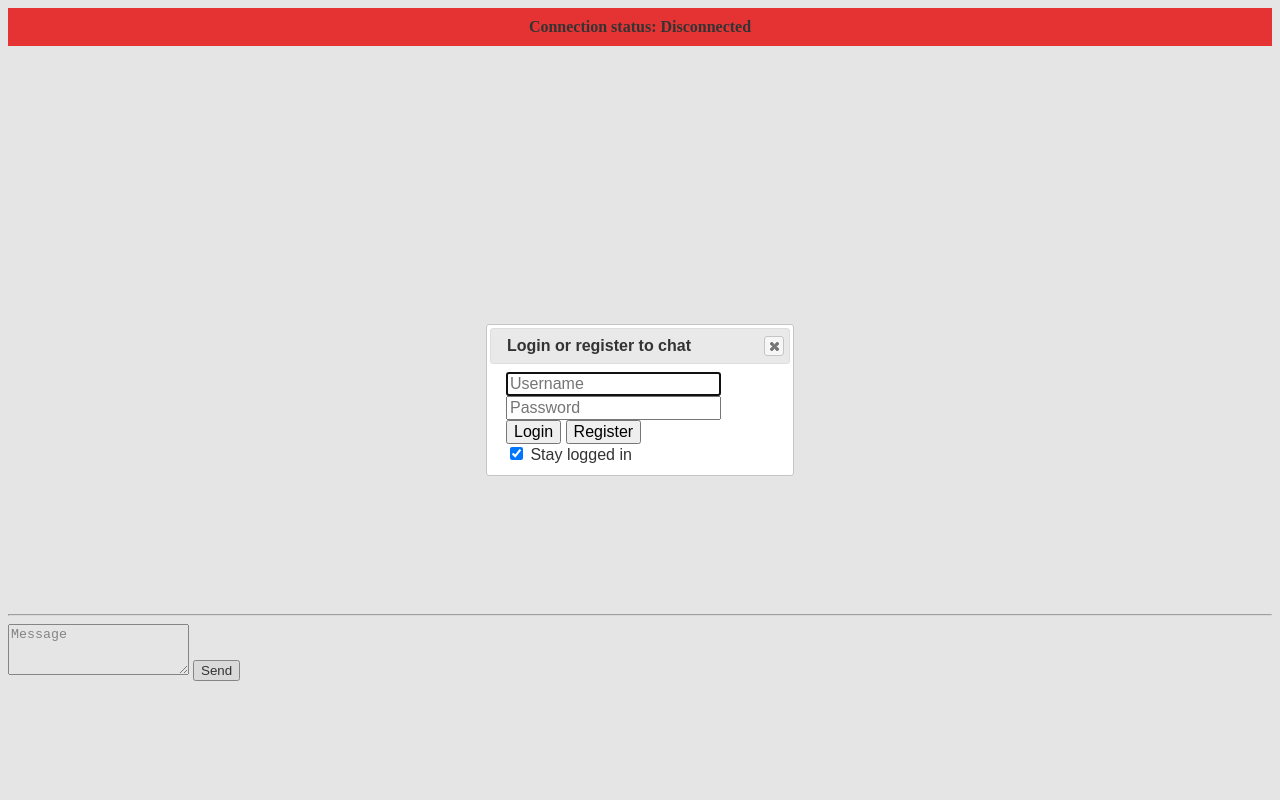
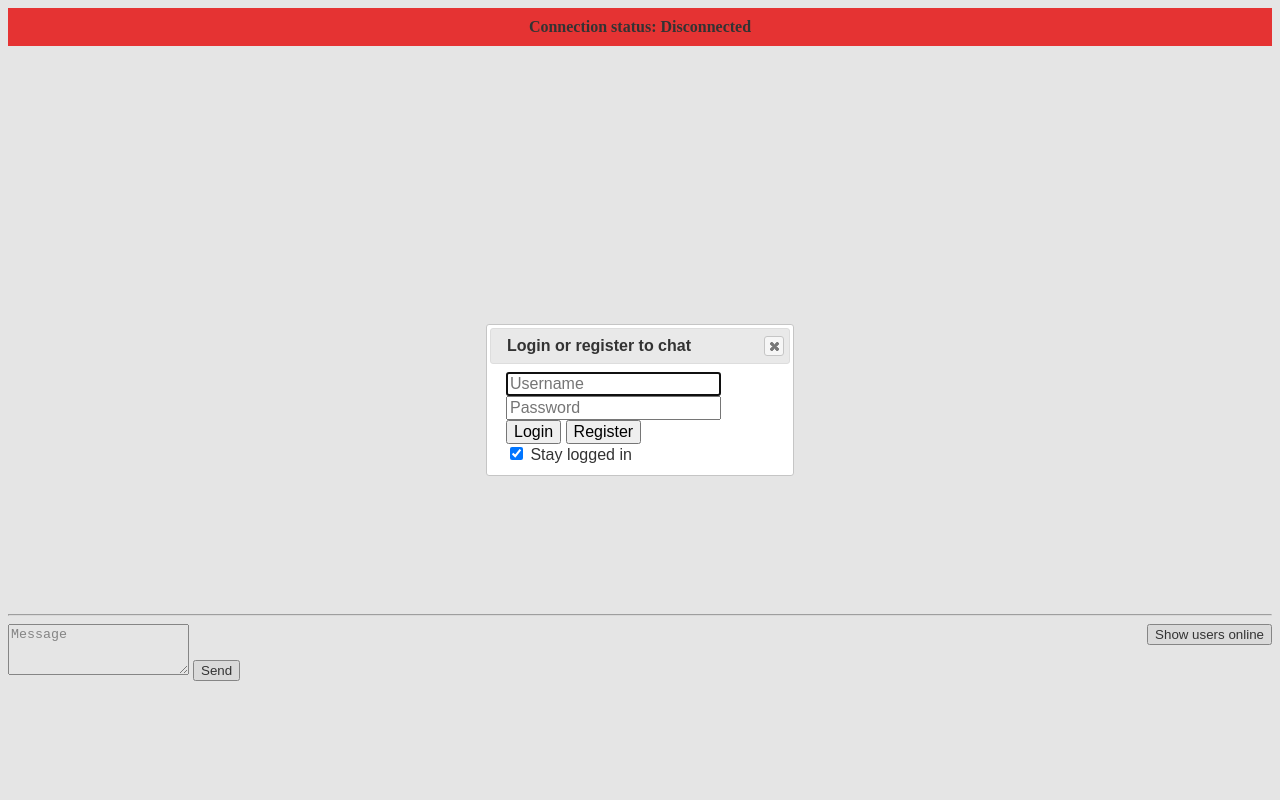
Before and after one commit to Janicxz/mongoChat, a Flask app: page / in a window 1280 px wide. Run offline with Flask 3, Linux system fonts and the light colour scheme; some libraries are stand-ins or nearby versions.

Commit message:
Add online users list

```diff
--- a/server.py
+++ b/server.py
@@ -3,7 +3,7 @@ from flask import Flask, render_template, session, request
 
 from flask_socketio import SocketIO, send, emit
 
-from datetime import datetime
+from datetime import datetime, timezone, timedelta
 import hashlib
 import random, uuid
 
@@ -16,7 +16,13 @@ db = mongoclient["mongoChat"]
 chatlog_collection = db.chatlog
 users_collection = db.users
 message_of_the_day = "Welcome to the chatroom!"
+users_last_seen = {}
 
+def update_last_seen(username, logout=False):
+    if logout:
+        users_last_seen.pop(username)
+        return
+    users_last_seen[username] = get_utc_date()
 def generate_session_id(username):
     # Generate session ID from username and random integer
     session_id = str(uuid.uuid4())
@@ -24,7 +30,11 @@ def generate_session_id(username):
     users_collection.update_one({"username": username}, {"$set": {"session_id": session_id}})
     print("Session ID generated for user: " + username)
     return session_id
-
+def get_utc_date():
+    # MongoDB stores datetime values in coordinated universal time (UTC)
+    return datetime.now(tz=timezone.utc)#.isoformat(timespec='minutes')
+def get_iso_date():
+    return get_utc_date().isoformat(timespec='minutes')
 @socketio.on('connect')
 def handle_connect(connectMsg):
     try:
@@ -41,16 +51,39 @@ def handle_connect(connectMsg):
         msgDict = {
             'username': msg['username'],
             'message': msg['message'],
-            'time': msg['time']
+            'time': msg['time'].isoformat(timespec='minutes')
         }
         msgArray.append(msgDict)
-    msgArray.append({'username': 'Server', 'message': message_of_the_day, 'time': datetime.now().isoformat(timespec='minutes')})
+    msgArray.append({'username': 'Server', 'message': message_of_the_day, 'time': get_iso_date()})
     # Reverse the array to send the messages in the correct order
     for msg in msgArray[::-1]:
         emit("message", msg, broadcast=False)
     # Send a message to the user to scroll down the chatlog
     send("scroll down", broadcast=False)
     session['logged_in'] = False
+
+@socketio.on('online_users')
+def online_users():
+    print("Online users list requested")
+    #users = users_collection.find({"session_id": {"$ne": ""}})
+    online_users = []
+    for username in users_last_seen:
+        last_seen_time = users_last_seen[username]
+        two_minutes = timedelta(minutes=2)
+        print("Checking user: " + username + " last seen time difference: " + str(get_utc_date() - last_seen_time))
+        if get_utc_date() - last_seen_time < two_minutes:
+            online_users.append(username)
+    emit("online_users", online_users, broadcast=False)
+
+@socketio.on('ping')
+def user_ping():
+    if 'username' not in session or session['username'] == "" and 'logged_in' not in session:
+        return
+    if session['logged_in'] == False:
+        return
+    username = session['username']
+    update_last_seen(username)
+    print("Received ping from user: " + username)
 
 @socketio.on('register')
 def user_register(user):
@@ -61,7 +94,6 @@ def user_register(user):
 
     print("User register attempt: " + username)
 
-    # TODO: Convert usernames to lowercase and check for duplicates
     if users_collection.find_one({"username_lower": username_lower}) != None:
         print("User already exists: " + username)
         emit("register", {'success' : False}, broadcast=False)
@@ -73,6 +105,7 @@ def user_register(user):
     print("User registered: " + username)
     session['logged_in'] = True
     session['username'] = username
+    update_last_seen(username)
     password = ""
 @socketio.on('logout')
 def user_logout():
@@ -82,6 +115,7 @@ def user_logout():
     username = session['username']
     users_collection.update_one({"username": username}, {"$set": {"session_id": ""}})
     session['logged_in'] = False
+    update_last_seen(username, logout=True)
     session['username'] = ""
     print("User logged out: " + username)
 
@@ -116,7 +150,8 @@ def user_login(user):
         print("User logged in: " + username)
         session['logged_in'] = True
         session['username'] = username
-
+        # TODO: Finish users online list based on when they were last seen online
+        update_last_seen(username)
     else:
         emit("login", {'logged_in' : False}, broadcast=False)
         print("User failed to login: " + username)
@@ -134,7 +169,7 @@ def handle_message(message):
         return
 
     #time = "[" + datetime.now().strftime("%d.%m.%Y %H:%M") + "] "
-    time = datetime.now().isoformat(timespec='minutes')
+    time = get_iso_date()
     username = session['username']#message['username']
     message = message['message']
     print("Message received: " + time + " " + username + ": " + message)
@@ -144,7 +179,7 @@ def handle_message(message):
 
     # Save message to MongoDB
     try:
-        chatlog_collection.insert_one({"username": username, "message": message, "time": time})
+        chatlog_collection.insert_one({"username": username, "message": message, "time": get_utc_date()})
     except:
         print("Error saving message to MongoDB")
 
@@ -153,6 +188,7 @@ def handle_message(message):
         'message': message,
         'time': time}
     emit("message", msgDict, broadcast=True)
+    update_last_seen(username)
 
 @app.route('/')
 def index():
--- a/templates/index.html
+++ b/templates/index.html
@@ -49,6 +49,7 @@
                 $('#login-dialog').dialog('open');
             });
             socket = io.connect(location.hostname + ':5000');
+            socket.on('online_users', show_online_users)
             socket.on('connect', connect);
             socket.on('disconnect', disconnect);
             socket.on('message', messageReceived);
@@ -99,6 +100,12 @@
                 var password = $('#login-password').val();
                 socket.emit('register', {username, password});
             });
+            $('#onlineUsersBtn').on('click', function() {
+                socket.emit('online_users');
+            });
+            setInterval(function() {
+                socket.emit('ping');
+            }, 60000);
 
             function setCookie(name, value) {
                 document.cookie = name + '=' + value + ';';
@@ -114,6 +121,17 @@
                 }
 
                 return null;
+            }
+            function show_online_users(online_users_list) {
+                console.log(online_users_list)
+                var online_users_string = 'Users online: \n';
+                for (var i = 0; i < online_users_list.length; i++) {
+                    online_users_string += online_users_list[i];
+                    if (i < online_users_list.length - 1) {
+                        online_users_string += ', ';
+                    }
+                }
+                alert(online_users_string);
             }
 
             function messageReceived(data) {
@@ -208,6 +226,8 @@
         <!--<input type="text" id="message" placeholder="Message"> -->
         <textarea id="message" rows="3" placeholder="Message"></textarea>
         <button id="sendBtn">Send</button>
+
+        <button id="onlineUsersBtn" style="float:right">Show users online</button>
         <button id="logoutBtn" style="float:right" hidden="hidden">Log out</button>
     </div>
 </body>
```
Lines whose indentation alone changed are shown as unchanged.
